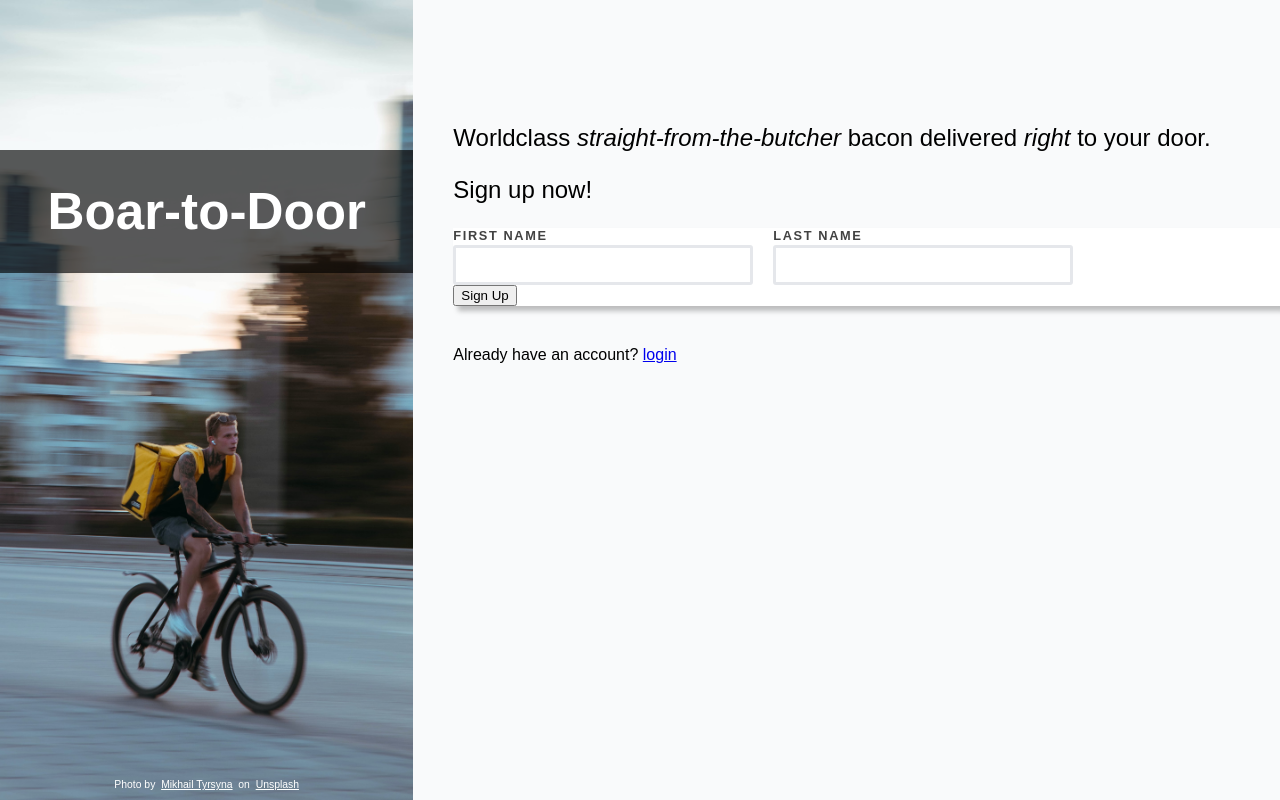
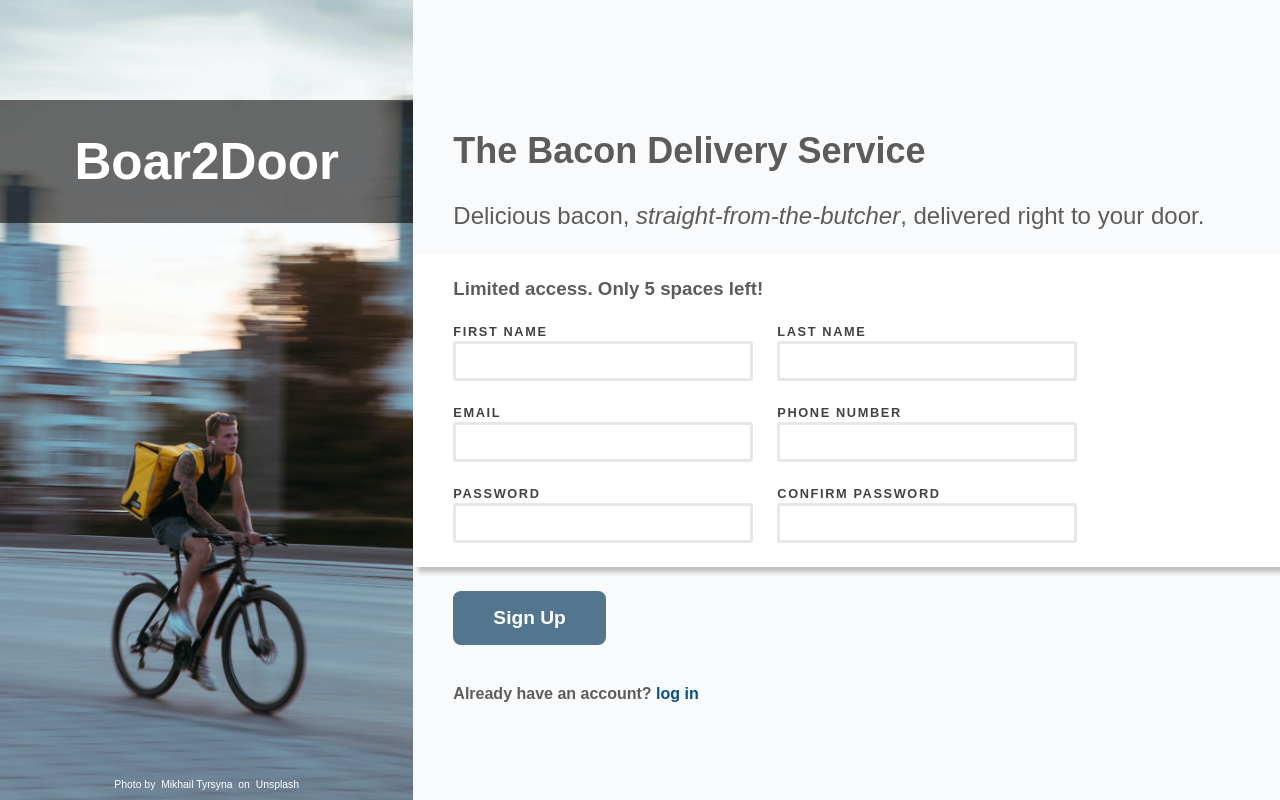
Before and after one commit to mikeorsow/sign-up-form, a plain HTML site: page index.html in a window 1280 px wide. Drawn offline with Linux system fonts and the light colour scheme.

Commit message:
Add email, password, and new copy to form

```diff
--- a/index.html
+++ b/index.html
@@ -13,7 +13,7 @@
 <body>
     <div class="container">
         <div class="left-side">
-            <h1>Boar-to-Door</h1>
+            <h1>Boar2Door</h1>
             <div class="shout-out">
                 Photo by &nbsp;<a
                     href="https://unsplash.com/es/@tventos?utm_source=unsplash&utm_medium=referral&utm_content=creditCopyText">Mikhail
@@ -23,11 +23,14 @@
         </div>
         <div class="right-side">
             <div class="welcome-cta">
-                <p>Worldclass <em>straight-from-the-butcher</em> bacon delivered <em>right</em> to your door.</p>
-                <p>Sign up now!</p>
+                <h2>The Bacon Delivery Service</h2>
+                <p>Delicious bacon, <em>straight-from-the-butcher</em>, delivered right to your door.</p>
+
             </div>
             <form>
-                <div class="name">
+                <div class="main-form">
+                    <h3>Limited access. Only 5 spaces left!</h3>
+                    <div class="form-row">
                         <div class="text-input">
                             <label for="first-name">First Name</label>
                             <input type="text" id="first-name" name="first-name">
@@ -37,15 +40,32 @@
                             <input type="text" id="last-name" name="last-name">
                         </div>
                     </div>
-                <div class="contact-info">
-
+                    <div class="form-row">
+                        <div class="text-input">
+                            <label for="email">Email</label>
+                            <input type="email" id="email" name="email">
                         </div>
-                <div class="password">
-
+                        <div class="text-input">
+                            <label for="phone-number">Phone number</label>
+                            <input type="tel" id="phone-number" name="phone-number"
+                                pattern="[0-9]{3}-[0-9]{3}-[0-9]{4}"
+                                title="ex. 555-555-5555">
                         </div>
-                <button>Sign Up</button>
+                    </div>
+                    <div class="form-row">
+                        <div class="text-input">
+                            <label for="password">Password</label>
+                            <input type="password" id="password" name="password">
+                        </div>
+                        <div class="text-input">
+                            <label for="confirm-password">Confirm Password</label>
+                            <input type="password" id="confirm-password" name="confirm-password">
+                        </div>
+                    </div>
+                </div>
+                <button class="sign-up">Sign Up</button>
             </form>
-              <div class="login">Already have an account? <a href="http://">login</a></div>
+            <div class="login">Already have an account? <a href="http://">log in</a></div>
         </div>
     </div>
 </body>
--- a/style.css
+++ b/style.css
@@ -10,6 +10,17 @@ body {
     justify-content: center;
     font-size: 16px;
     font-family: Arial, Helvetica, sans-serif;
+    color: #5c5c5c;
+}
+
+a {
+    text-decoration: none;
+    color: #095184;
+}
+
+h3 {
+    margin: 0;
+    padding: 0;
 }
 
 .container {
@@ -31,8 +42,8 @@ body {
     text-align: center;
     font-size: clamp(2rem, 4vw, 4rem);
     color: var(--light-font-color);
-    background-color: rgba(0, 0, 0, 0.648);
-    margin-top: 150px;
+    background-color: rgba(0, 0, 0, 0.58);
+    margin-top: 100px;
     padding: 2rem;
     font-weight: 600;
 }
@@ -53,8 +64,8 @@ body {
     display: flex;
     flex-direction: column;
     flex: 2;
-    padding-left: 40px;
     background-color: #f9fafb;
+    padding-left: 2.5rem;
 }
 
 .welcome-cta {
@@ -62,19 +73,25 @@ body {
     font-size: clamp(1rem, 4vw, 1.5rem);
 }
 
-.right-side > form {
+.main-form {
+    display: flex;
+    flex-direction: column;
+    gap: 1.5rem;
     background-color: white;
-    box-shadow: 5px 5px 5px rgba(0, 0, 0, 0.252) ;
+    box-shadow: 5px 5px 5px rgba(0, 0, 0, 0.252);
+    padding: 1.5rem 0 1.5rem 2.5rem;
+    margin-left: -2.5rem;
 }
 
 .login {
     margin-top: 40px;
+    font-weight: 600;
 }
 
-.name {
+.form-row {
     display: flex;
     flex-flow: row wrap;
-    gap: 20px;
+    gap: 1.5rem;
 }
 
 .text-input {
@@ -84,11 +101,11 @@ body {
     font-weight: 600;
     font-size: 0.8rem;
     letter-spacing: 0.1rem;
-    width: clamp(50px, 50vw, 300px);
+    width: clamp(150px, 80vw, 300px);
     color: rgb(66, 66, 66);
 }
 
-input[type="text"] {
+input {
     height: 2rem;
     border: #E5E7EB solid;
     border-radius: 3px;
@@ -97,8 +114,22 @@ input[type="text"] {
     font-size: 1rem;
 }
 
-input[type="text"]:focus {
+input:focus {
     box-shadow: 5px 5px 5px rgba(0, 0, 0, 0.1);
     border: 2px solid rgb(22, 80, 239);
     outline: none;
 }
+
+button.sign-up {
+    margin-top: 1.5rem;
+    display: flex;
+    justify-content: center;
+    align-items: center;
+    padding: 1rem 2.5rem;
+    background-color: #53758d;
+    font-size: 1.2rem;
+    font-weight: 600;
+    color: var(--light-font-color);
+    border: none;
+    border-radius: 8px;
+}
```
Lines whose indentation alone changed are shown as unchanged.
